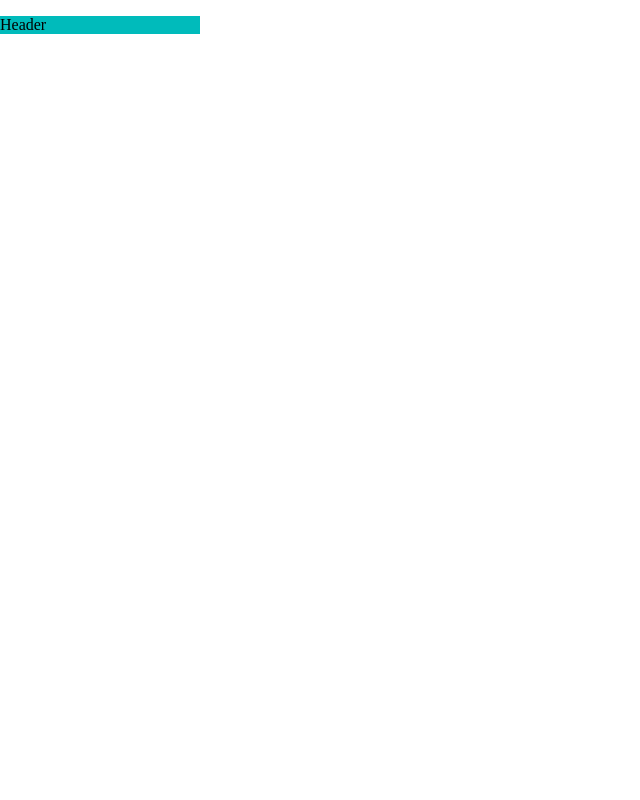
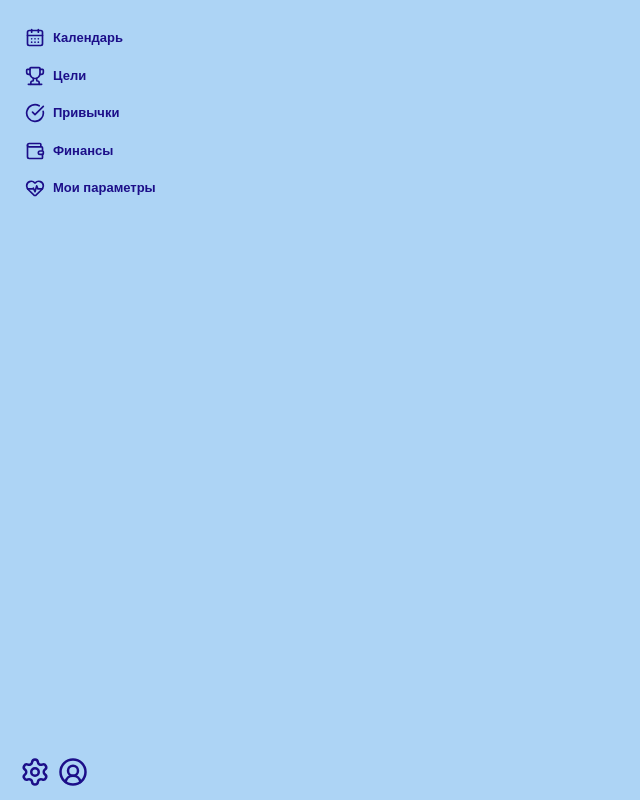
Before and after one commit to Glebess/better-every-day-app, a React (Vite) app: page / in a window 1280 px wide. Shown: the whole page, without its empty margins (0-640 px from the left). Built offline with nearby package versions, Linux system fonts and the light colour scheme.

Commit message:
визуал для кнопок header

```diff
--- a/index.html
+++ b/index.html
@@ -8,7 +8,7 @@
 		/>
 		<title>BetterEveryDay</title>
 	</head>
-	<body style="margin: 0">
+	<body style="margin: 0; background-color: #59a8ec7d">
 		<div id="root"></div>
 		<script
 			type="module"
--- a/package.json
+++ b/package.json
@@ -10,6 +10,7 @@
     "preview": "vite preview"
   },
   "dependencies": {
+    "lucide-react": "^1.14.0",
     "react": "^19.2.6",
     "react-dom": "^19.2.6"
   },
--- a/src/UI/Button.jsx
+++ b/src/UI/Button.jsx
@@ -1,12 +1,13 @@
-export default Button = (props) => {
-	const { text, onClick, className, disabled = false } = props
+const Button = (props) => {
+	const { children, onClick, className, disabled = false } = props
 	return (
 		<button
 			onClick={onClick}
 			className={className}
 			disabled={disabled}
 		>
-			{text}
+			{children}
 		</button>
 	)
 }
+export default Button
--- a/src/components/header/Header.jsx
+++ b/src/components/header/Header.jsx
@@ -1,8 +1,9 @@
 import styles from './Header.module.css'
+import HeaderButtonList from './HeaderButtonList'
 const Header = () => {
 	return (
 		<header className={styles.header}>
-			<p>Header</p>
+			<HeaderButtonList />
 		</header>
 	)
 }
--- a/src/components/header/Header.module.css
+++ b/src/components/header/Header.module.css
@@ -1,5 +1,81 @@
 .header {
-	background-color: rgb(0, 187, 187);
 	min-width: 200px;
-	width: 200px;
+	width: 100px;
+	height: 100%;
+	position: fixed;
 }
+
+.div_button_list_container {
+	padding-top: 20px;
+	padding-left: 20px;
+	display: flex;
+	flex-direction: column;
+	height: 100%;
+	width: 100%;
+	box-sizing: border-box;
+}
+.actions_panel {
+	display: flex;
+	flex-direction: column;
+	gap: 2.5px;
+}
+.actions_panel button {
+	display: flex;
+	align-items: center;
+	gap: 7.5px;
+	height: 35px;
+	display: flex;
+	border-radius: 10px;
+	border: 0;
+	background-color: transparent;
+	padding: 0;
+	padding-left: 5px;
+	flex-shrink: 1;
+	transition: 0.3s ease;
+	will-change: transform;
+
+	&:hover {
+		cursor: pointer;
+		background-color: rgba(28, 14, 137, 0.1);
+		transform: scale(1.02);
+		box-shadow: 0 1px 8px rgb(2, 0, 12);
+		transition: 0.3s ease;
+	}
+}
+.actions_panel svg {
+	width: 20px;
+	height: 20px;
+	color: #1c0e89;
+}
+.actions_panel p {
+	color: #1c0e89;
+	font-size: 13px;
+	font-weight: 600;
+	text-align: center;
+	will-change: transform;
+}
+.user_panel {
+	display: flex;
+	gap: 7.5px;
+	margin-top: auto;
+	flex-shrink: 0;
+	padding-bottom: 10px;
+}
+.user_panel button {
+	border: 0;
+	background-color: transparent;
+	padding: 0;
+	transition: 0.3s ease;
+	will-change: transform;
+	border-radius: 10px;
+	&:hover {
+		cursor: pointer;
+		transform: scale(1.05);
+		transition: 0.3s ease;
+	}
+}
+.user_panel svg {
+	color: #1c0e89;
+	width: 30px;
+	height: 30px;
+}
--- /dev/null
+++ b/src/components/header/HeaderButtonList.jsx
@@ -0,0 +1,59 @@
+import {
+	CalendarDays,
+	CircleCheckBig,
+	CircleUserRound,
+	HeartPulse,
+	Settings,
+	Trophy,
+	Wallet,
+} from 'lucide-react'
+
+import Button from '..//..//UI/Button'
+import styles from './Header.module.css'
+
+const HeaderButtonList = () => {
+	return (
+		<div className={styles.div_button_list_container}>
+			{/* <div>
+				<h1>20:37</h1>
+				<h1>12.05.2026</h1>
+			</div> */}
+			<div className={styles.actions_panel}>
+				<Button>
+					<CalendarDays />
+					<p>Календарь</p>
+				</Button>
+
+				<Button>
+					<Trophy />
+					<p>Цели</p>
+				</Button>
+
+				<Button>
+					<CircleCheckBig />
+					<p>Привычки</p>
+				</Button>
+
+				<Button>
+					<Wallet />
+					<p>Финансы</p>
+				</Button>
+
+				<Button>
+					<HeartPulse />
+					<p>Мои параметры</p>
+				</Button>
+			</div>
+
+			<div className={styles.user_panel}>
+				<Button>
+					<Settings />
+				</Button>
+				<Button>
+					<CircleUserRound />
+				</Button>
+			</div>
+		</div>
+	)
+}
+export default HeaderButtonList
```
Also changed, not shown: 1 other file (tests, documents, lock files or other folders).
